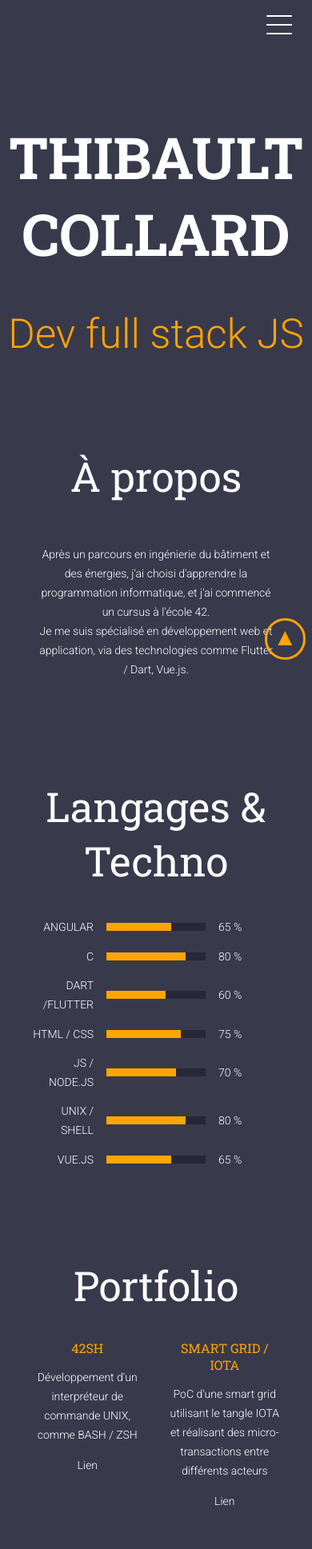
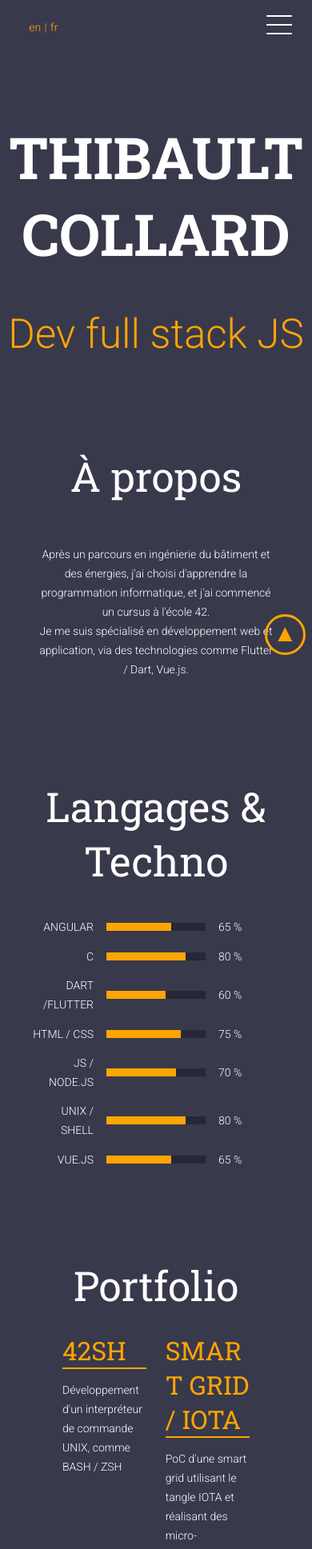
Before and after one commit to tcollard/website, a Vue app in the folder my-website/: page / in a window 390 px wide. Shown: the top 1937 px of the page at 80% size. Built offline with nearby package versions, Linux system fonts and the light colour scheme.

Commit message:
style: 💄 (NavBar & Portfolio) Change lang switch & xp style

```diff
--- a/my-website/src/App.vue
+++ b/my-website/src/App.vue
@@ -133,6 +133,15 @@ h2 {
   text-align: center;
 }
 
+h3 {
+  font-size: 2em;
+  font-weight: 400;
+  padding-bottom: 5%;
+  overflow-wrap: break-word;
+  hyphens: auto;
+  margin: 0;
+}
+
 p {
     font-family: 'Roboto';
     font-size: 14px;
@@ -178,7 +187,7 @@ body {
 
 .bottomBtnPhone {
   justify-content: flex-end;
-  padding-bottom: 5%;
+  padding-bottom: 25px;
 }
 
 .lang {
--- a/my-website/src/components/ExperienceDetail.vue
+++ b/my-website/src/components/ExperienceDetail.vue
@@ -81,15 +81,6 @@ export default {
         opacity: 0;
     }
 
-    h3 {
-        font-size: 2em;
-        font-weight: 400;
-        padding-bottom: 5%;
-        overflow-wrap: break-word;
-        hyphens: auto;
-        margin: 0;
-    }
-
     h4 {
         font-size: 1.4em;
         font-weight: 400;
--- a/my-website/src/components/Language.vue
+++ b/my-website/src/components/Language.vue
@@ -35,6 +35,7 @@ export default {
 
     .clickable {
         cursor: pointer;
+        -webkit-tap-highlight-color: transparent;
     }
 
 </style>
--- a/my-website/src/components/NavBar.vue
+++ b/my-website/src/components/NavBar.vue
@@ -9,6 +9,7 @@
             <a class="ref" href="#contact" id="contactNav">{{ $t('navBar.contact') }}</a>
         </div>
         <div class="nav-bar-phone">
+            <LanguageSwitcher  v-if="deviceWidth <= 700" class="lang"></LanguageSwitcher>
             <div class="menuIcon" @click="changeIcon">
                 <div id="top" class="bar"></div>
                 <div id="middle1" class="bar"></div>
@@ -23,7 +24,6 @@
             <a class="menuTitle" href="#experience" id="experiencePhone">{{ $t('navBar.experience') }}</a>
             <a class="menuTitle" href="#contact" id="contactPhone">{{ $t('navBar.contact') }}</a>
             <a class="menuTitle" @click="downloadCV">CV</a>
-            <LanguageSwitcher  v-if="deviceWidth <= 700" class="lang"></LanguageSwitcher>
         </div>
         <div v-if="this.downloading" class="download">
             <h1 class="question">{{ $t('download.question') }}</h1>
@@ -259,8 +259,10 @@ a {
     .nav-bar-phone {
         height: 60px;
         display: flex;
-        flex-direction: row-reverse;
+        flex-direction: row;
+        justify-content: space-between;
         padding-right: 25px;
+        padding-left: 25px;
         align-items: center;
     }
 
--- a/my-website/src/components/PortfolioResume.vue
+++ b/my-website/src/components/PortfolioResume.vue
@@ -3,9 +3,11 @@
         <h2>{{ $t('portfolio.title') }}</h2>
         <div class="container">
             <div class="project" v-for="(project, index) in projects" :key="index">
-                <div class="title">{{ $t('portfolio.project.' + project.id + '.title') }}</div>
-                <span class="htmlText" v-html="$t('portfolio.project.' + project.id + '.content')"></span>
-                <a class="link text" :href="project.link" target="_blank" rel="noopener">Lien</a>
+                <a class="link" :href="project.link" target="_blank" rel="noopener">
+                    <h3 class="title">{{ $t('portfolio.project.' + project.id + '.title') }}</h3>
+                    <div class="separator"></div>
+                    <span class="htmlText" v-html="$t('portfolio.project.' + project.id + '.content')"></span>
+                </a>
             </div>
         </div>
     </div>
@@ -40,9 +42,20 @@ export default {
 </script>
 
 <style scoped>
+
+    h3 {
+        padding-bottom: 0;
+    }
+
+    .separator {
+        height: 2px;
+        width: 100%;
+        background-color: orange;
+    }
+
     .portfolio {
         text-align: center;
-        padding: 8% 10% 8% 10%;
+        padding: 8% 20% 8% 20%;
     }
 
 
@@ -55,7 +68,7 @@ export default {
 
     .project {
         width: 100%;
-        text-align: center;
+        text-align: left;
         padding: 2%;
     }
 
@@ -77,4 +90,5 @@ export default {
         text-decoration: none;
         color: white;
     }
+
 </style>
```
